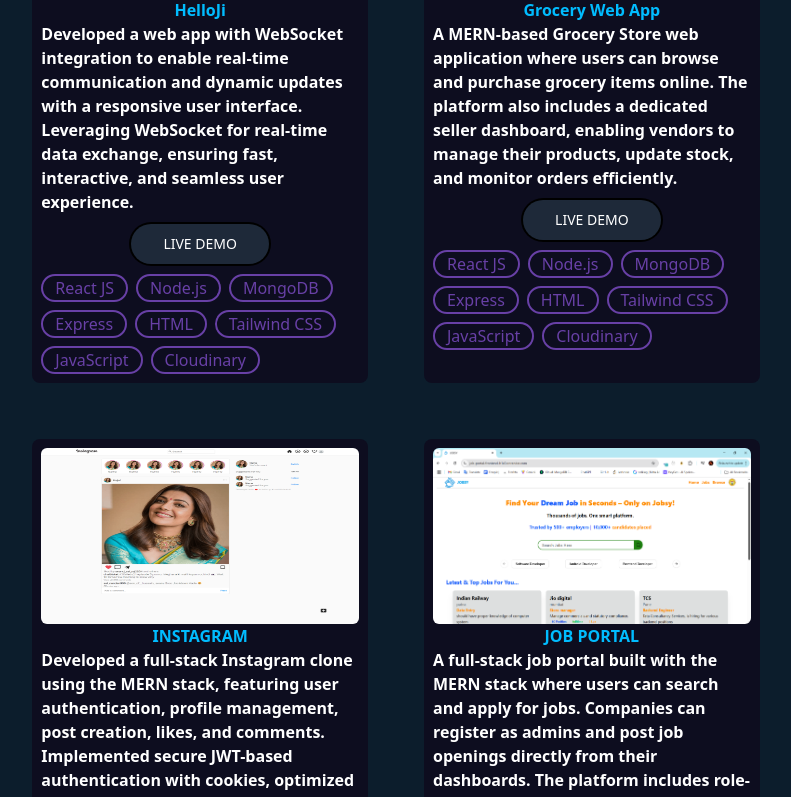
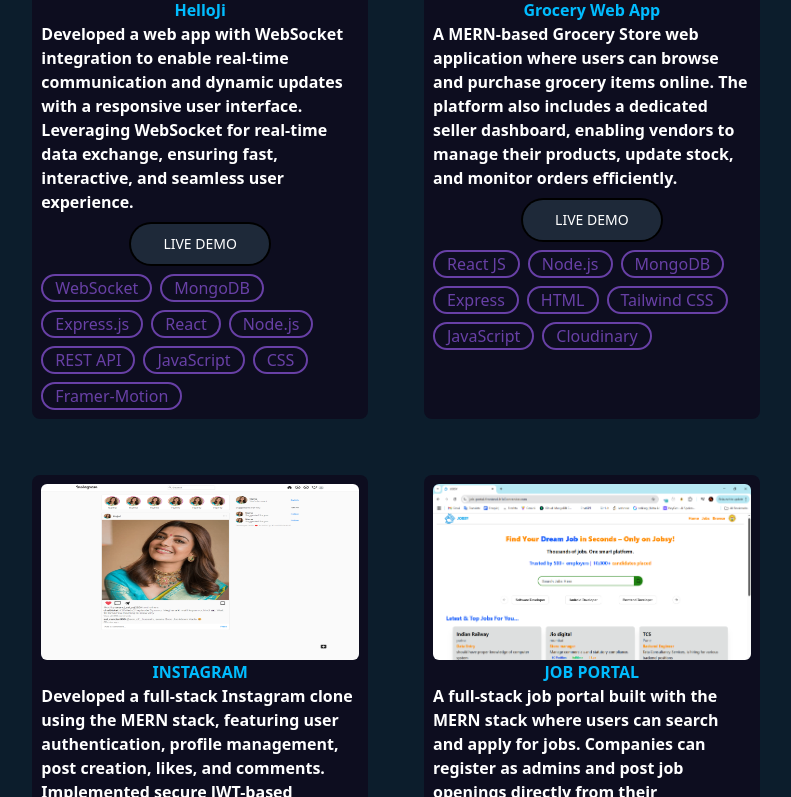
Before and after one commit to techaks/portfolio-aks, a React (Vite) app: page / in a window 1280 px wide. Shown: the part 2003-2800 px from the top of the page, without its empty margins (292-1083 px from the left). Built offline with nearby package versions, Linux system fonts and the light colour scheme.

Commit message:
added helloji

```diff
--- a/src/Component/constant.js
+++ b/src/Component/constant.js
@@ -11,7 +11,7 @@ import nodejsLogo from "../assets/tech_logo/nodejs.png";
 import expressjsLogo from "../assets/tech_logo/ex.png";
 import apiLogo from "../assets/tech_logo/api.png";
 import mongodbLogo from "../assets/tech_logo/mc.png";
-
+import helloJi from "../assets/tech_logo/helloJi.jpg"
 import cLogo from "../assets/tech_logo/c.png";
 import cppLogo from "../assets/tech_logo/cpp.png";
 
@@ -78,16 +78,9 @@ export const projects = [
     title: "HelloJi",
     description:
       "Developed a web app with WebSocket integration to enable real-time communication and dynamic updates with a responsive user interface. Leveraging WebSocket for real-time data exchange, ensuring fast, interactive, and seamless user experience.",
-    image: freshto,
+    image: helloJi,
     tags: [
-      "React JS",
-      "Node.js",
-      "MongoDB",
-      "Express",
-      "HTML",
-      "Tailwind CSS",
-      "JavaScript",
-      "Cloudinary",
+      "WebSocket", "MongoDB", "Express.js", "React", "Node.js",  "REST API", "JavaScript", "CSS" ,"Framer-Motion"
     ],
 
     url: "https://aks-helloji.vercel.app/",
```
Also changed, not shown: src/assets/tech_logo/helloJi.jpg (added).
